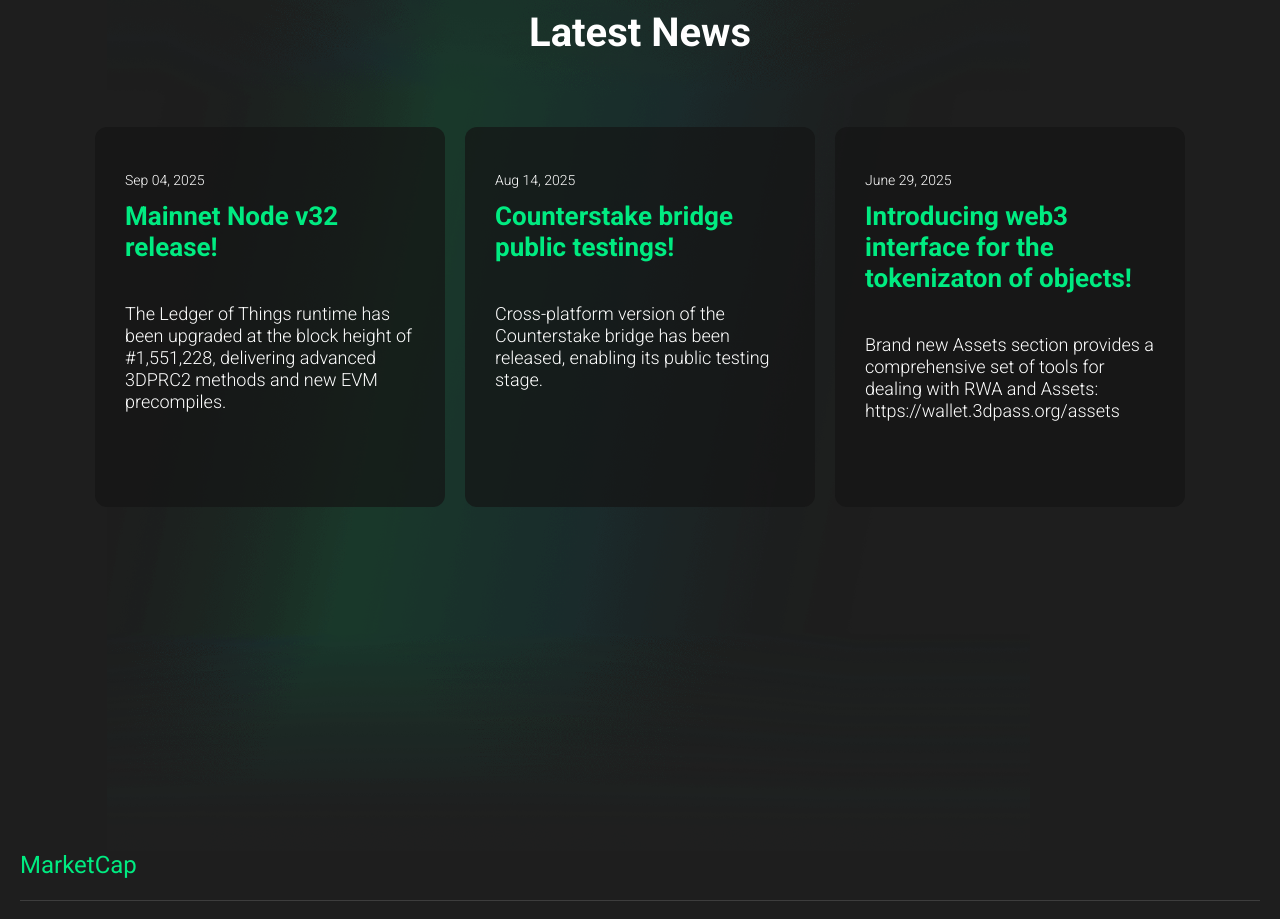
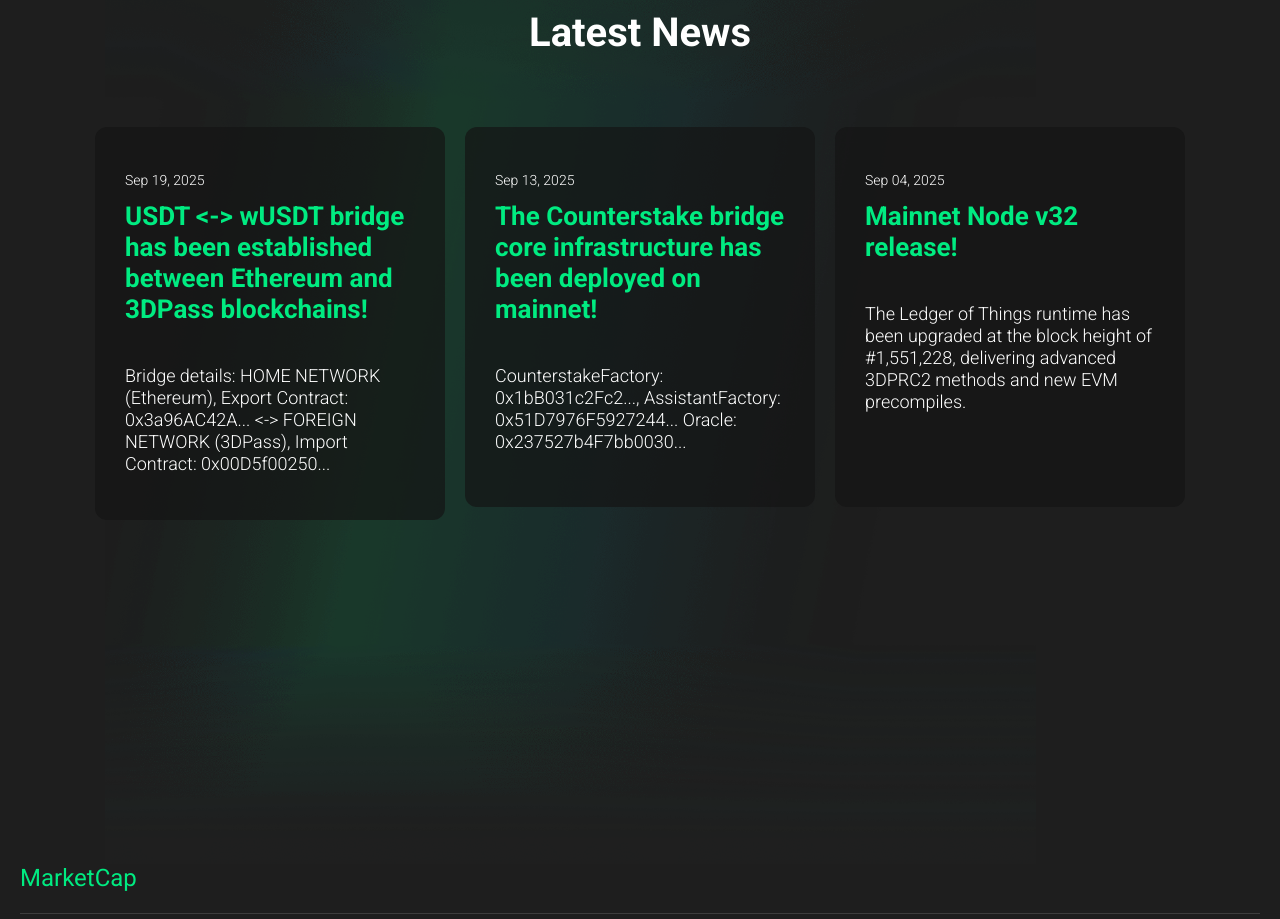
Before and after one commit to 3Dpass/website, a React (Create React App) app: page / in a window 1280 px wide. Shown: the part 3100-4019 px from the top of the page. Built offline with nearby package versions, Linux system fonts and the light colour scheme; the HTML template or start-up script is replaced by a standard one.

Commit message:
roadmap progress update

```diff
--- a/src/pages/Coin.jsx
+++ b/src/pages/Coin.jsx
@@ -442,7 +442,7 @@ const Coin = () => {
                 <li>Recognition toolkit: additional recognition algorithm implementation (will be released within the "AI human impression feature")</li>
                 <li>Promotion target: dApps developers</li>
               </ul>
-            <div className="page-content-subtitle" id="roadmap-2025">2025 (Forming up)</div>
+            <div className="page-content-subtitle" id="roadmap-2025">2025</div>
             <div className="page-content-text road-map-text mb0">
               Q1 - Release (EVM & cross-chain)
             </div>
@@ -466,14 +466,16 @@ const Coin = () => {
                 <ul className="page-content-text">
                   <li>Testing the Counterstake <Link to="https://github.com/byteball/counterstake-bridge/tree/master/evm/contracts">contracts</Link> on testnet (<i>Done</i>)</li>
                   <li>LoT mainnet integration into the Counterstake whatchdog Node (<Link to="https://github.com/3Dpass/counterstake-bridge"><i>Done</i></Link>)</li>
-                  <li>Public testing stage (<i>In the process</i>)</li>
-                  <li>Deploy the Counterstake bridge contracts to Ethereum (<i>In the process</i>)</li>
-                  <li>Setting up USDT import and export on both sides: LoT and Ethereum</li>
-                  <li>Running the Counterstake on maiinet</li>
+                  <li>Counterstake cross-platform EVM contracts version <Link to="https://github.com/3Dpass/counterstake-bridge/tree/master/evm_substrate">v1.1-substrate</Link></li>
+                  <li>Public testing stage (<i>Done</i>)</li>
+                  <li>Deploy the Counterstake bridge contracts to 3dpass mainnet (<i>Done</i>)</li>
+                  <li>Setting up USDT Export and wUSDT Import on both ends: LoT and Ethereum (<Link to="https://github.com/3Dpass/counterstake-bridge?tab=readme-ov-file#reading-data-directly-from-deployed-contracts"><i>Done</i></Link>)</li>
+                  <li>Running the Counterstake on maiinet (<i>Done</i>)</li>
                 </ul>
-              <li>Preparing the migration version (<i>Done</i>)</li>
+              <li>Preparing the Node migration version (<i>Done</i>)</li>
               <li>Mainnet EVM release - Done (<Link to="https://github.com/3Dpass/3DP/releases/tag/v31">Node v31</Link> )</li>
-              <li>Testing "wrapped" wUSDT within the LoT eco-system (<i>In the process</i>)</li>
+              <li>Testing "wrapped" wUSDT within the LoT eco-system (<i>Done</i>)</li>
+              <li>Web3 counterstake bridge UI (<Link to="https://github.com/3Dpass/bridge-frontendhttps://github.com/3Dpass/bridge-frontend">Done</Link>)</li>
               <li>Docs and guidelines (<i>in the process</i>)</li>
             </ul>
             <li>Web wallet:</li>
@@ -545,7 +547,7 @@ const Coin = () => {
               <li>Business Development activities: (<i> is being researched by A_Mo</i> )</li>
               <li>Core: migration to the newest Substrate version</li>
               </ul>
-            <div className="page-content-subtitle" id="roadmap-2026">2026 (Discussion)</div>
+            <div className="page-content-subtitle" id="roadmap-2026">2026 (Forming up)</div>
             <div className="page-content-text road-map-text mb0">
               Q1 - Cases & Integrations
             </div>
--- a/src/pages/Home.jsx
+++ b/src/pages/Home.jsx
@@ -29,27 +29,27 @@ const Home = () => {
   ]);
 
   const [news] = useState([
+        {
+      title: "USDT <-> wUSDT bridge has been established between Ethereum and 3DPass blockchains!",
+      description:
+        "Bridge details: HOME NETWORK (Ethereum), Export Contract: 0x3a96AC42A... <-> FOREIGN NETWORK (3DPass), Import Contract: 0x00D5f00250...",
+      date: "Sep 19, 2025",
+      link: "https://github.com/3Dpass/counterstake-bridge?tab=readme-ov-file#reading-data-directly-from-deployed-contracts"
+    },
+      {
+      title: "The Counterstake bridge core infrastructure has been deployed on mainnet!",
+      description:
+        "CounterstakeFactory: 0x1bB031c2Fc2..., AssistantFactory: 0x51D7976F5927244... Oracle: 0x237527b4F7bb0030...",
+      date: "Sep 13, 2025",
+      link: "https://github.com/3Dpass/bridge-frontend/tree/main/src/contracts/evm_substrate"
+    },
     {
       title: "Mainnet Node v32 release!",
       description:
         "The Ledger of Things runtime has been upgraded at the block height of #1,551,228, delivering advanced 3DPRC2 methods and new EVM precompiles.",
       date: "Sep 04, 2025",
       link: "https://github.com/3Dpass/3DP/releases/tag/v32"
-    },
-    {
-      title: "Counterstake bridge public testings!",
-      description:
-        "Cross-platform version of the Counterstake bridge has been released, enabling its public testing stage.",
-      date: "Aug 14, 2025",
-      link: "https://github.com/3Dpass/counterstake-bridge"
-    },
-    {
-      title: "Introducing web3 interface for the tokenizaton of objects!",
-      description:
-        "Brand new Assets section provides a comprehensive set of tools for dealing with RWA and Assets: https://wallet.3dpass.org/assets",
-      date: "June 29, 2025",
-      link: "https://wallet.3dpass.org/assets"
-    },
+    }
   ]);
   const [activeIndex, setActiveIndex] = useState(null);
 
```
